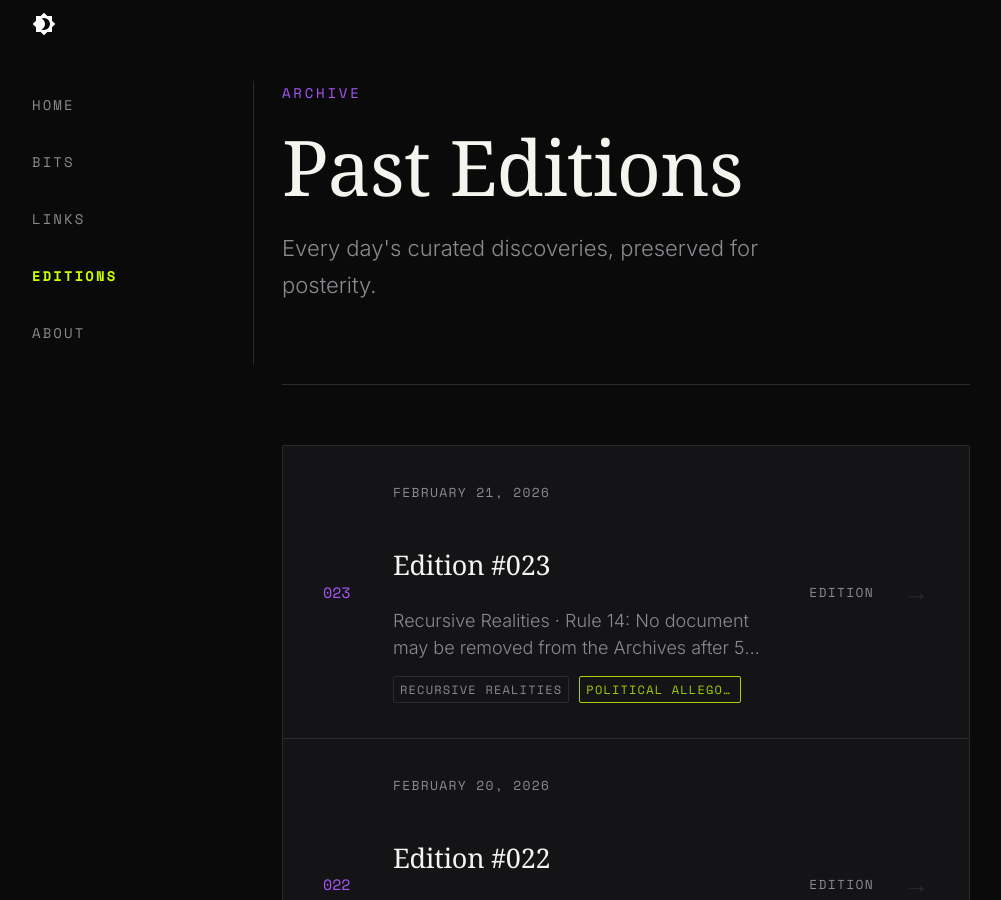
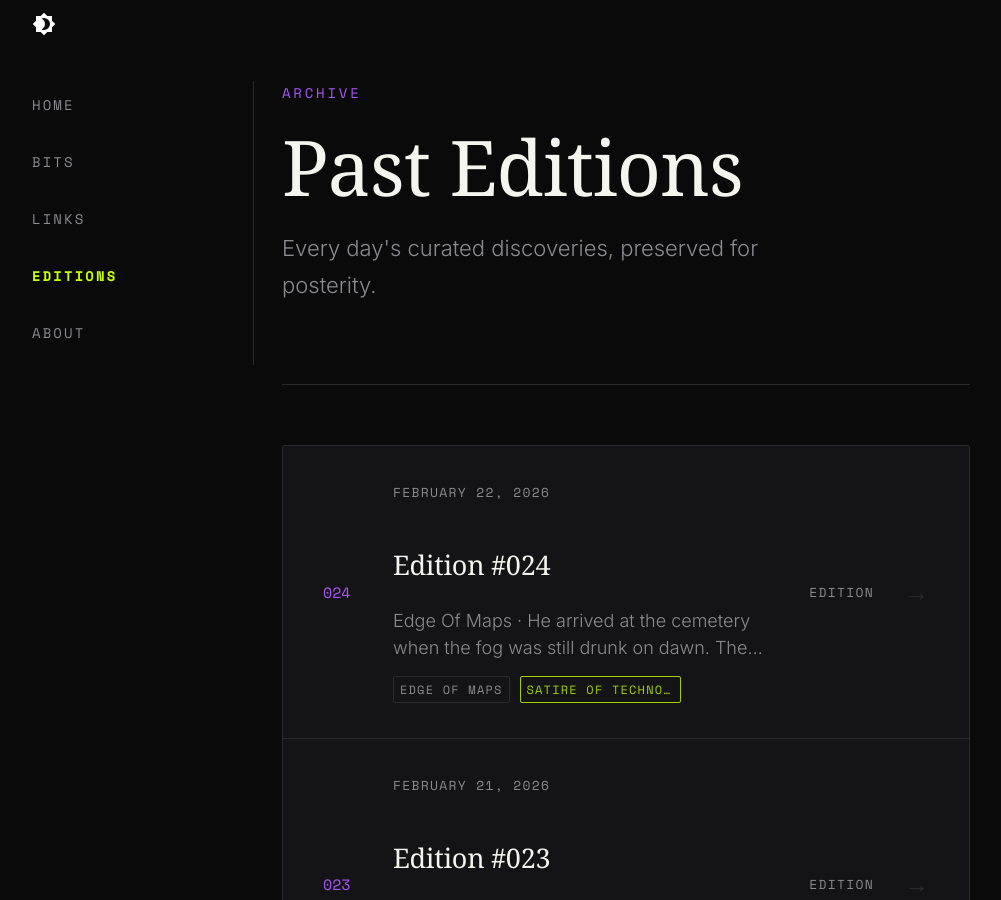
Before and after one commit to obscurebit/b1ts, an MkDocs documentation site: the page built from docs/editions.md, in a window 1280 px wide and 900 px high. Shown: the whole window, without its empty margins (14-1015 px from the left). Built offline with MkDocs 1.6.1 and Material for MkDocs 9.7.7, drawn with Linux system fonts in a browser that asks for light colours; some web fonts are replaced; comment, search, counter and statistics services are not loaded.

Commit message:
🤖 Daily content update - 2026-02-22

```diff
--- a/docs/editions.md
+++ b/docs/editions.md
@@ -10,6 +10,17 @@ description: Browse previous daily editions of Obscure Bit
 </div>
 
 <div class="archive-list">
+  <a href="posts/2026-02-22-edition-024/" class="archive-item">
+    <div class="archive-item__number">024</div>
+    <div class="archive-item__content">
+      <span class="archive-item__date">February 22, 2026</span>
+      <h3 class="archive-item__title">Edition #024</h3>
+      <p class="archive-item__excerpt">Edge Of Maps · He arrived at the cemetery when the fog was still drunk on dawn. The gate hung like a slack jaw, rusted hinges groaning as he shouldered through. Headstones lea...</p>
+      <div class="archive-item__tags"><span class="archive-item__theme">Edge Of Maps</span><span class="archive-item__genre" title="Satire of technology culture">Satire of technology culture</span></div>
+    </div>
+    <span class="archive-item__category">Edition</span>
+    <span class="archive-item__arrow">→</span>
+  </a>
   <a href="posts/2026-02-21-edition-023/" class="archive-item">
     <div class="archive-item__number">023</div>
     <div class="archive-item__content">
--- a/overrides/home.html
+++ b/overrides/home.html
@@ -12,7 +12,7 @@
     <div class="ob-hero__eyebrow">
       <span class="ob-hero__date">{{ now().strftime('%B %d, %Y') if now is defined else 'Daily Updates' }}</span>
       <span class="ob-hero__divider">/</span>
-      <span class="ob-hero__edition">Edition #023</span>
+      <span class="ob-hero__edition">Edition #024</span>
     </div>
 
     <h1 class="ob-hero__title">
@@ -55,15 +55,15 @@
       <div class="ob-today__line"></div>
     </div>
 
-    <a href="{{ 'bits/posts/2026-02-21-the-archivists-ledger/' | url }}" class="ob-today__story">
+    <a href="{{ 'bits/posts/2026-02-22-the-bureaucracy-of-ghosts/' | url }}" class="ob-today__story">
       <div class="ob-today__story-meta">
-        <span class="ob-today__category">Recursive Realities</span>
-        <span class="ob-today__genre">Political allegory</span>
+        <span class="ob-today__category">Edge Of Maps</span>
+        <span class="ob-today__genre">Satire of technology culture</span>
         <span class="ob-today__reading-time">4 min read</span>
       </div>
-      <h2 class="ob-today__story-title">The Archivist’s Ledger</h2>
+      <h2 class="ob-today__story-title">The Bureaucracy of Ghosts</h2>
       <p class="ob-today__story-excerpt">
-        Rule 14: No document may be removed from the Archives after 5 PM.
+        He arrived at the cemetery when the fog was still drunk on dawn. The gate hung like a slack jaw, rusted hinges groaning as he shouldered through. Headstones leaned in conspiracies, their names worn to...
       </p>
       <div class="ob-today__story-cta">
         <span>Read the full story</span>
@@ -87,36 +87,36 @@
     </div>
 
     <div class="ob-links__grid">
-      <a href="https://web.archive.org/web/*/https://kennethreitz.org/essays/2025-09-16-the-meandering-sea-of-primordial-soupy-thought" target="_blank" rel="noopener" class="ob-link ob-link--featured">
+      <a href="https://mythologyworldwide.com/the-mythical-map-unraveling-the-secrets-of-ancient-cartography/" target="_blank" rel="noopener" class="ob-link ob-link--featured">
         <span class="ob-link__number">01</span>
         <div class="ob-link__content">
-          <h3 class="ob-link__title">Wayback Machine</h3>
-          <p class="ob-link__desc">Wayback Machine Ask the publishers to restore access to 500,000+ books. Internet Archive Audio Live ...</p>
+          <h3 class="ob-link__title">The Mythical Map: Unraveling the Secrets of Ancient Cartography - Mythology WorldWide</h3>
+          <p class="ob-link__desc">Discover the enchanting world of ancient cartography in "The Mythical Map." Unravel the secrets behi...</p>
         </div>
         <span class="ob-link__arrow">↗</span>
       </a>
 
-      <a href="https://git.marginalia.nu/" target="_blank" rel="noopener" class="ob-link">
+      <a href="https://studentwork.prattsi.org/dh/2014/02/09/network-visualization-rocky-flats-oral-history-collection/" target="_blank" rel="noopener" class="ob-link">
         <span class="ob-link__number">02</span>
         <div class="ob-link__content">
-          <h3 class="ob-link__title">GitHub - MarginaliaSearch/MarginaliaSearch: Internet search engine for text-oriented websites. Indexing the small, ol...</h3>
-          <p class="ob-link__desc">Internet search engine for text-oriented websites. Indexing the small, old and weird web.  - GitHub ...</p>
+          <h3 class="ob-link__title">Network Visualization of the Rocky Flats Oral History Collection – Digital Humanities @ Pratt School of Information</h3>
+          <p class="ob-link__desc">Student Projects Network Visualization of the Rocky Flats Oral History Collection by sfitzell on Feb...</p>
         </div>
         <span class="ob-link__arrow">↗</span>
       </a>
 
-      <a href="https://kennethreitz.org/essays/2025-09-16-the-meandering-sea-of-primordial-soupy-thought" target="_blank" rel="noopener" class="ob-link">
+      <a href="https://bsky.app/profile/celphase.bsky.social" target="_blank" rel="noopener" class="ob-link">
         <span class="ob-link__number">03</span>
         <div class="ob-link__content">
-          <h3 class="ob-link__title">The Meandering Sea of Primordial Soupy Thought - Kenneth Reitz</h3>
-          <p class="ob-link__desc">Sometimes I lie awake at 3 AM, staring at the ceiling, and the full absurdity of existence crashes o...</p>
+          <h3 class="ob-link__title">@celphase.bsky.social on Bluesky</h3>
+          <p class="ob-link__desc">i apply color to canvas sometime. if you want me to apply color to canvas on your (company's) behalf...</p>
         </div>
         <span class="ob-link__arrow">↗</span>
       </a>
 
-      <a href="{{ 'links/posts/2026-02-21-daily-links/' | url }}" class="ob-link ob-link--more">
+      <a href="{{ 'links/posts/2026-02-22-daily-links/' | url }}" class="ob-link ob-link--more">
         <span class="ob-link__more-text">View all links</span>
-        <span class="ob-link__more-count">+2 more today</span>
+        <span class="ob-link__more-count">+0 more today</span>
       </a>
     </div>
   </div>
```
Also changed, not shown: docs/bits/index.md (+11 -0 lines), docs/bits/posts/2026-02-22-the-bureaucracy-of-ghosts.md (added, +69 -0 lines), docs/editions/posts/2026-02-22-edition-024.md (added, +30 -0 lines), docs/links/index.md (+9 -0 lines), docs/links/posts/2026-02-22-daily-links.md (added, +55 -0 lines), docs/substack/2026-02-22-edition-024.md (added, +90 -0 lines).
